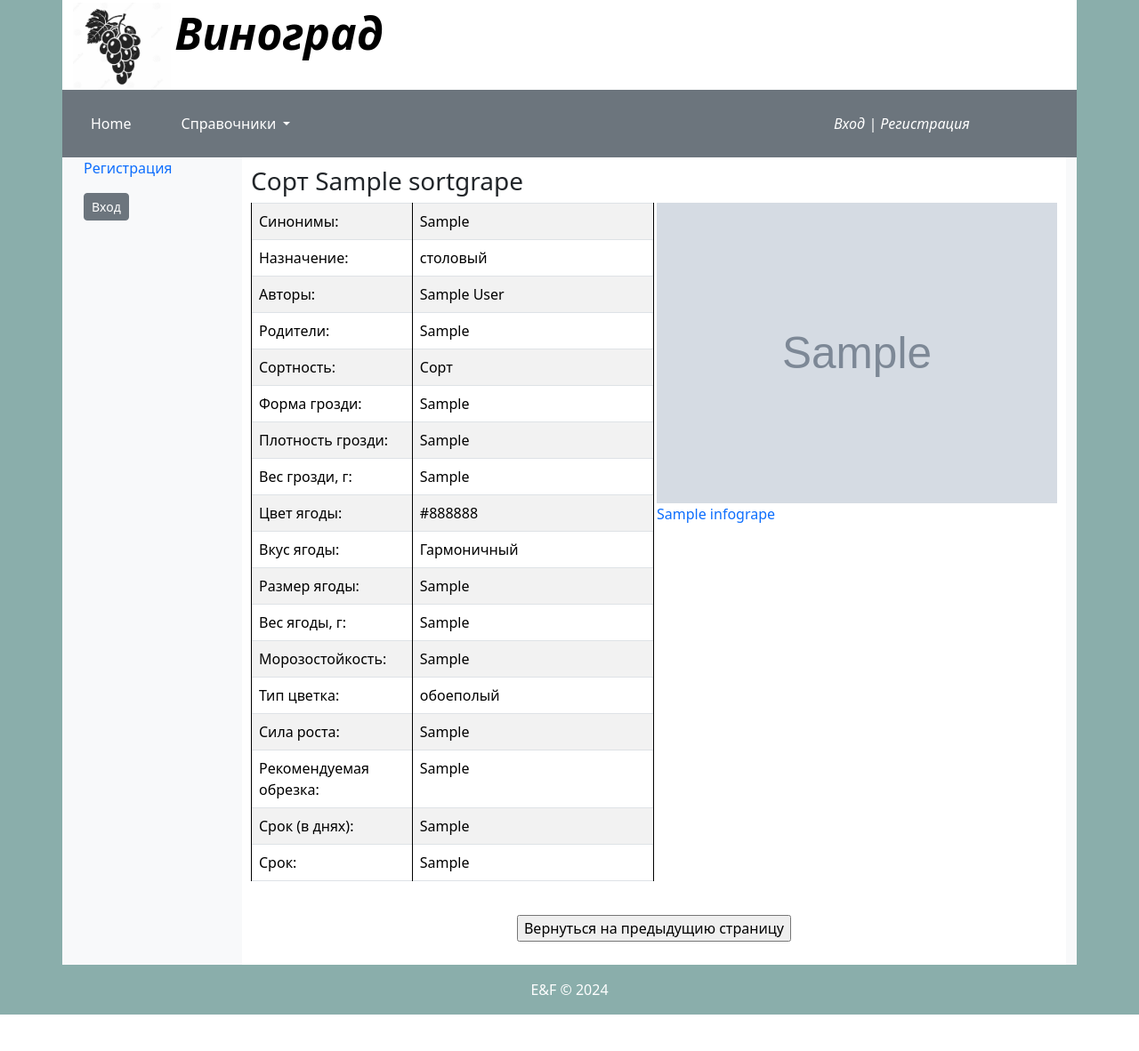
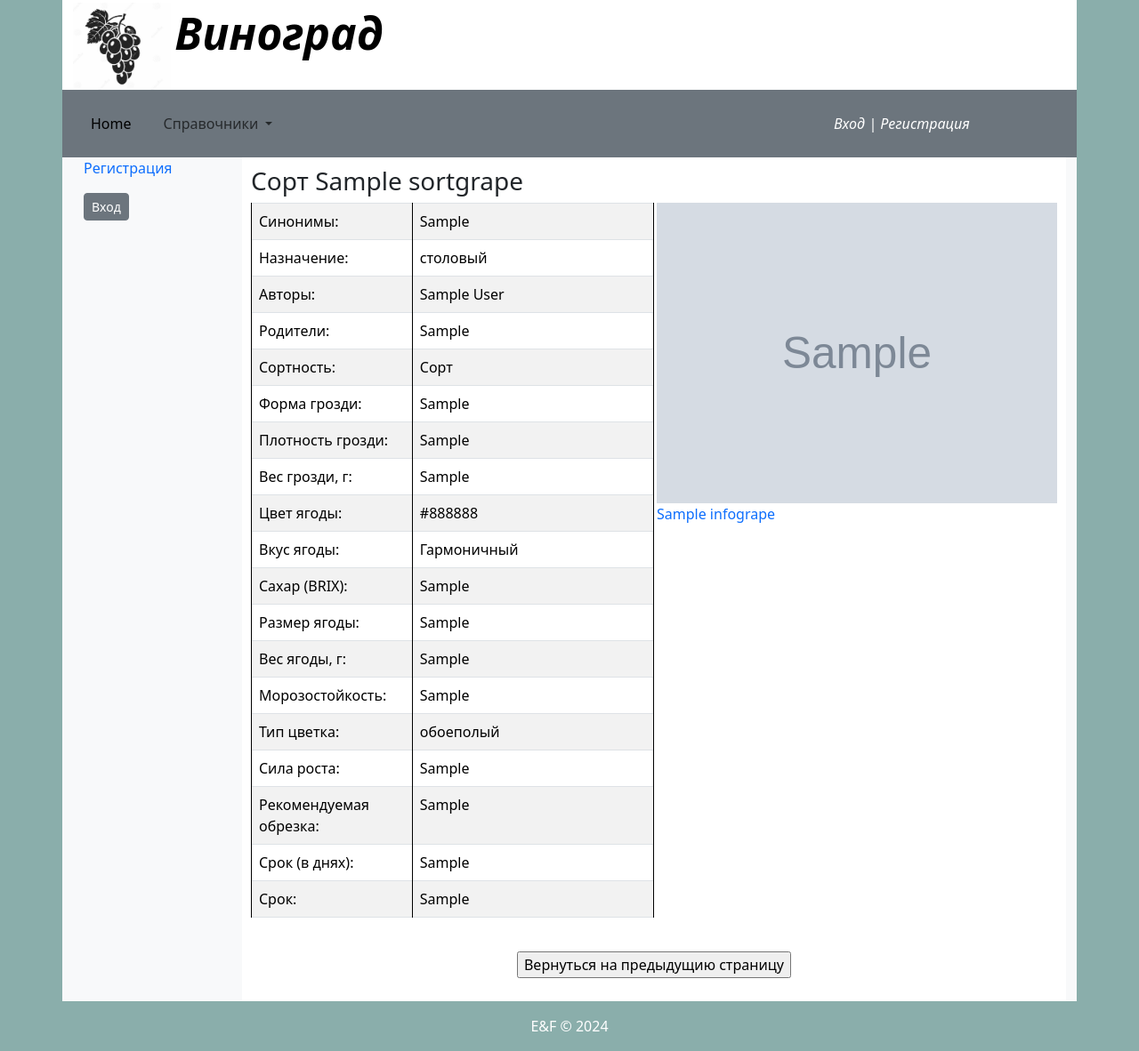
Before and after one commit to eskealexey/mygrape, a Django app: page /sorts/1/ in a window 1280 px wide. Shown: the whole page at 89% size. Before the commit the page ends 1141 px from the top, so only its background shows below. Run offline with Django 5.2, Linux system fonts and the light colour scheme; tables that the repository leaves empty hold one stand-in row (values such as "Sample post"); grey boxes marked "Sample" are stand-in pictures; some libraries are stand-ins or nearby versions.

Commit message:
приложение Grape. 09012025

```diff
--- a/grape/grape/settings.py
+++ b/grape/grape/settings.py
@@ -121,6 +121,7 @@ TINYMCE_DEFAULT_CONFIG = {
     'plugins': 'paste',
     'paste_as_text': True,
     'toolbar': 'undo redo | formatselect | bold italic backcolor | alignleft aligncenter alignright alignjustify | bullist numlist outdent indent | removeformat',
+    # 'toolbar': 'undo redo | styleselect | bold italic | alignleft aligncenter alignright alignjustify | bullist numlist outdent indent | link image',
 }
 
 DEFAULT_AUTO_FIELD = 'django.db.models.BigAutoField'
--- a/grape/templates/index_template.html
+++ b/grape/templates/index_template.html
@@ -1,7 +1,7 @@
 {% load static %}
 
 <!DOCTYPE html>
-<html lang="en">
+<html lang="ru">
 <head>
     <meta charset="UTF-8">
     <title>{{title}}</title>
@@ -14,27 +14,28 @@
 <body>
     <header class="container-sm bg-white text-dark">
         <img src="{% static 'app/img/logo.png' %}" width="110px" height="auto"> <span class="logo">Виноград</span>
-        <div class="row align-items-center  bg-secondary text-white">
-            <div class="col-sm-9">
-                <nav class="navbar navbar-expand-lg navbar-light bg-secondary">
+        <div class="row align-items-center bg-secondary text-white">
+            <div class="col-sm-9 ">
+                <nav class="navbar navbar-expand-lg navbar-light bg-secondary text-white">
                   <div class="container-fluid">
-                    <div class="collapse navbar-collapse" id="navbarNavDropdown">
-                      <ul class="navbar-nav">
+                    <button class="navbar-toggler" type="button" data-bs-toggle="collapse" data-bs-target="#navbarSupportedContent" aria-controls="navbarSupportedContent" aria-expanded="false" aria-label="Toggle navigation">
+                      <span class="navbar-toggler-icon"></span>
+                    </button>
+                    <div class="collapse navbar-collapse" id="navbarSupportedContent">
+                      <ul class="navbar-nav me-auto mb-2 mb-lg-0">
                         <li class="nav-item">
-                          <a class="nav-link  text-white active" aria-current="page" href="/">Home</a>
+                          <a class="nav-link active" aria-current="page" href="/">Home</a>
                         </li>
                     {% if request.user.is_authenticated %}
                         <li class="nav-item">
-                          <a class="nav-link  text-white" href="/jornal/">Журнал работы</a>
+                          <a class="nav-link" href="/jornal/">Журнал работы</a>
                         </li>
-                        {% else %}
-                             <li class="nav-item"></li>
                     {% endif %}
                         <li class="nav-item dropdown">
-                          <a class="nav-link dropdown-toggle  text-white" href="#" id="navbarDropdownMenuLink" role="button" data-bs-toggle="dropdown" aria-expanded="false">
+                          <a class="nav-link dropdown-toggle" href="#" id="navbarDropdown" role="button" data-bs-toggle="dropdown" aria-expanded="false">
                             Справочники
                           </a>
-                          <ul class="dropdown-menu" aria-labelledby="navbarDropdownMenuLink">
+                          <ul class="dropdown-menu" aria-labelledby="navbarDropdown">
                             <li><a class="dropdown-item" href="/sorts/">Сорта</a></li>
                             <li><a class="dropdown-item" href="/preparats/">Препараты</a></li>
                             <li><a class="dropdown-item" href="/dung/">Удобрения</a></li>
@@ -46,14 +47,12 @@
                   </div>
                 </nav>
             </div>
-            <div class="col-lg fst-italic">
-
+            <div class="col-sm-3 fst-italic">
                {% if request.user.is_authenticated %}
                     Добро пожаловать, <span style="font-weight: bold">{{ request.user.first_name }}</span>  |  <a class="text-white" href="{% url 'logout' %}">Выход</a>
                {% else %}
                     <a class="text-white" href="{% url 'login' %}">Вход</a>  |  <a class="text-white" href="{% url 'registration' %}">Регистрация</a>
                {% endif %}
-
             </div>
         </div>
     </header>
--- a/grape/templates/spravgrape/grape_detail.html
+++ b/grape/templates/spravgrape/grape_detail.html
@@ -44,6 +44,10 @@
          <tr>
             <td>Вкус ягоды:</td>
             <td>{{ sort.get_br_vkus_display }}</td>
+        </tr>
+        <tr>
+            <td>Сахар (BRIX):</td>
+            <td>{{ sort.brix }}</td>
         </tr>
          <tr>
             <td>Размер ягоды:</td>
```
Also changed, not shown: grape/templates/jornal/left.html (+24 -10 lines). Lines whose indentation alone changed are shown as unchanged.
